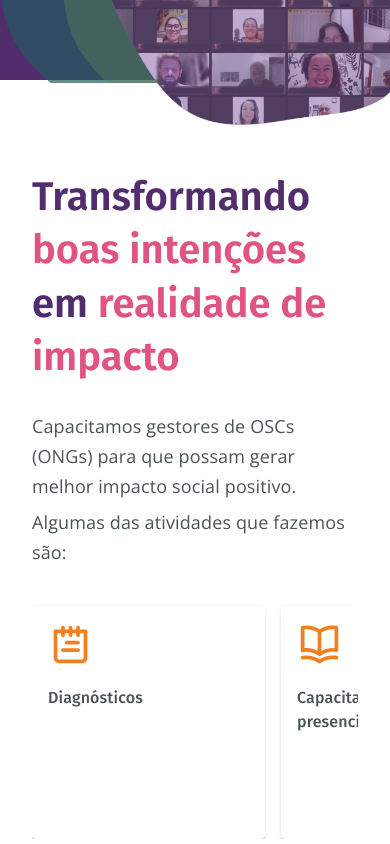
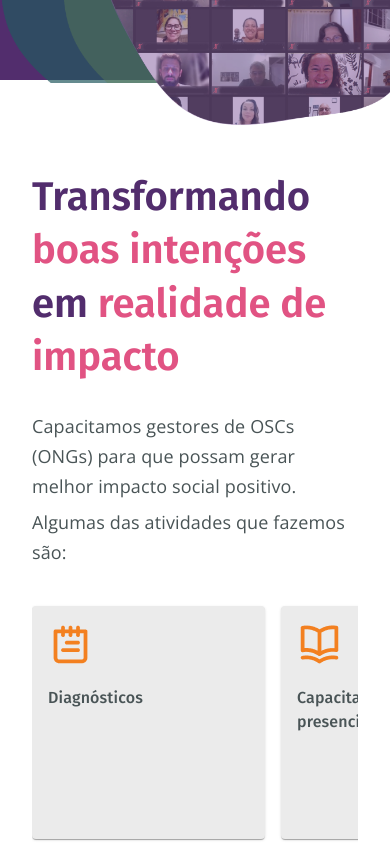
Before and after one commit to institutoamazilia/amazilia, a React (Vite) app: page / in a window 390 px wide. Shown: the part 620-1464 px from the top of the page. Built offline with nearby package versions, Linux system fonts and the light colour scheme.

Commit message:
mobile fixed

```diff
--- a/src/components/activities/Activities.tsx
+++ b/src/components/activities/Activities.tsx
@@ -12,17 +12,17 @@ export default function Activities() {
   return (
     <Box sx={{width: "100%", height: 700,display: "flex", flexDirection: "column", justifyContent: { xs: "flex-start", sm: "center"}, paddingLeft: { xs: "2rem", sm:"6.5rem"},  paddingRight: { xs: "2rem", sm:"6.5rem"}, marginTop:{ xs: "4rem", sm:"0"}}}>
          <Box >
-            <Box sx={{ width: { xs: "100%", sm: "50%"}, }}>
+            <Box sx={{ width: { xs: "100%", sm: "70%"}, }}>
                 <Typography  fontFamily="Fira Sans" variant="h5" gutterBottom>{ActivitiesTitle}</Typography>
                 <Typography color="#495456" lineHeight={"30px"} fontFamily="Open Sans" variant="h6" gutterBottom>{ActivitiesCards.subtitle1}</Typography>
                 <Typography color="#495456" lineHeight={"30px"} fontFamily="Open Sans" variant="h6" gutterBottom>{ActivitiesCards.subtitle2}</Typography>
 
             </Box>
          </Box>
-         <Box sx={{ overflow: {xs :"scroll", sm:"hidden"}, width: "100%", flexDirection: "row", display: "flex", alignItems:"start", justifyContent: { xs : "flex-start", sm:"space-between"}}}>
-            <Box component="div" sx={{ width: 1000, display: "flex", flexDirection: "row"}}>
+         <Box sx={{overflow: {xs :"scroll", sm:"hidden"}, width: "100%", height: 300, flexDirection: "row", display: "flex", alignItems:"start", }}>
+            <Box component="div" sx={{ width: {xs:1000, sm:"100%"}, display: "flex", flexDirection: "row", paddingBottom:'1rem', justifyContent: { xs : "flex-start", sm:"space-between"}}}>
                 {ActivitiesCards.cards.map((item: IActivitiesCard, index) => (
-                    <Card sx={{ width: 233, height: 233, marginRight: "1rem", marginTop: "2rem" }}>
+                    <Card sx={{bgcolor:"#EBEBEB", width: 233, height: 233, marginRight: "1rem", marginTop: "2rem" }}>
                         <CardActionArea>
                         <CardContent>
                             <img  src={item.icon} alt={`icone ${item.title}`} />
```
